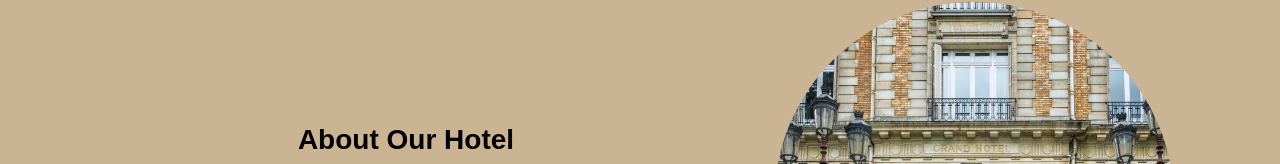
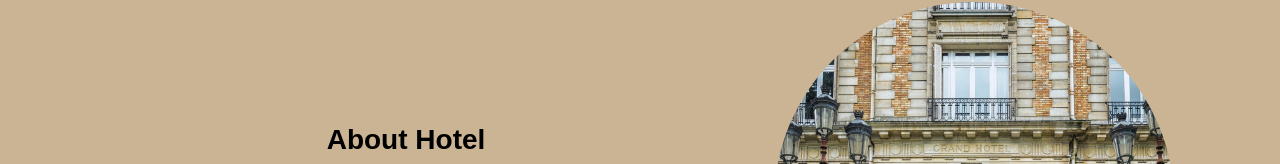
Before and after one commit to Anvitha-090/project-repo, a plain HTML site: page AboutPage.html in a window 1280 px wide. Shown: the part 134-298 px from the top of the page. Drawn offline with Linux system fonts and the light colour scheme.

Commit message:
update h2 commit

```diff
--- a/AboutPage.html
+++ b/AboutPage.html
@@ -24,7 +24,7 @@
 
     <div class="about-container">
         <div class="about-text">
-            <h2>About Our Hotel</h2>
+            <h2>About  Hotel</h2>
             <p>Welcome to our luxurious hotel, where comfort meets elegance. Enjoy world-class services and hospitality.
             Our hotel offers top-notch facilities, exquisite dining, and breathtaking views to ensure a memorable stay.</p>
         </div>
```
